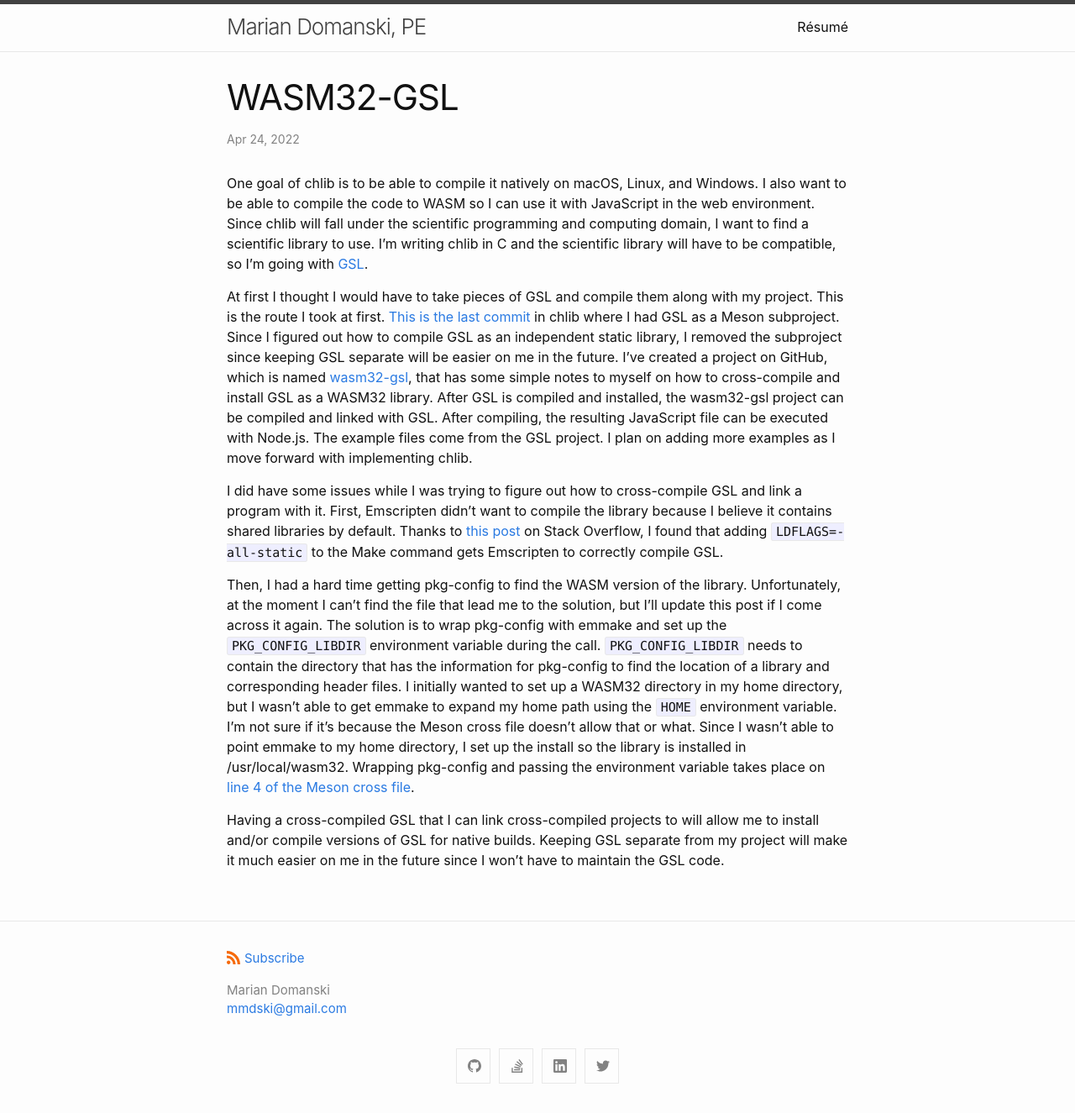
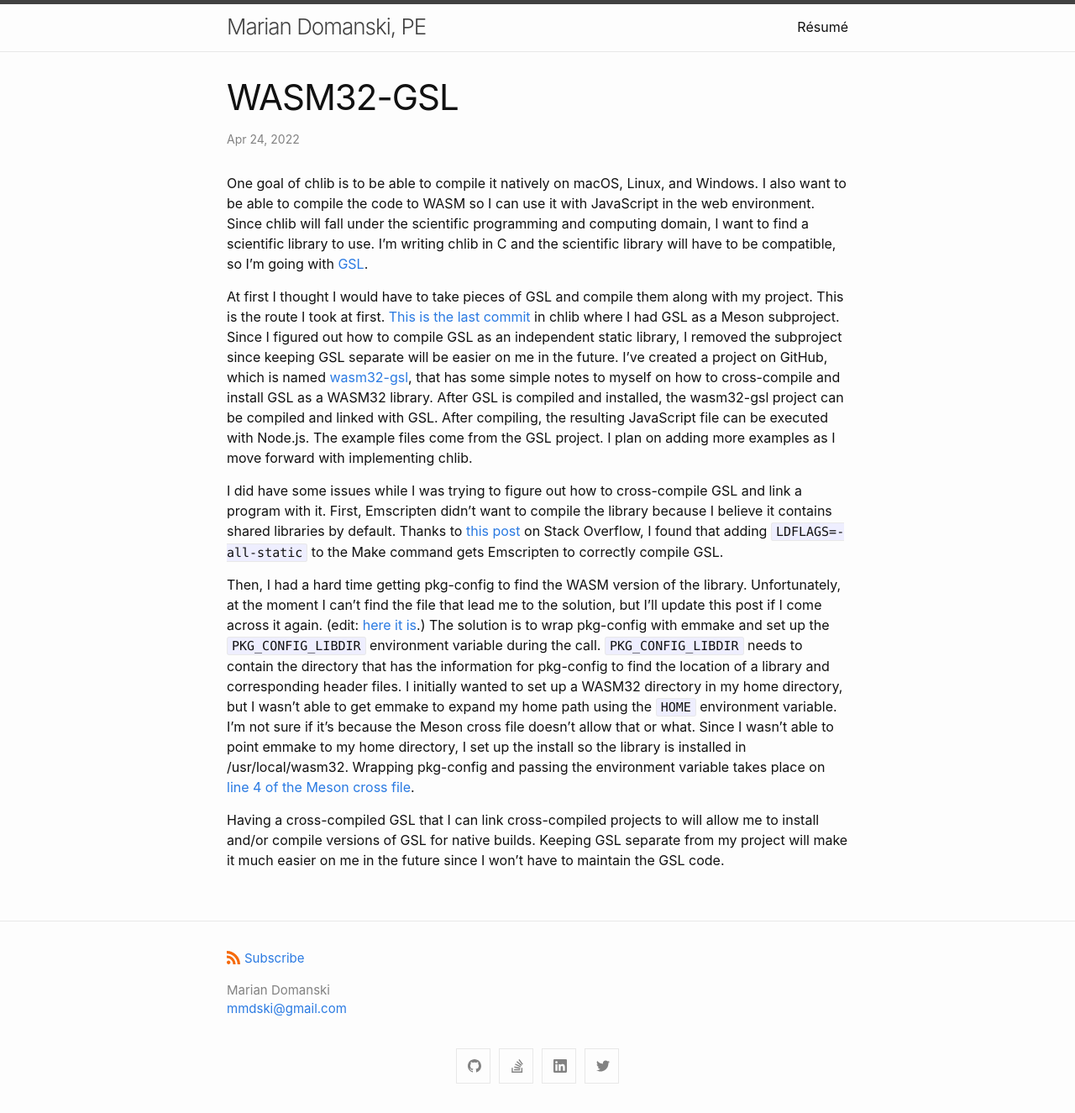
Before and after one commit to mmdski/mmdski.github.io, a Jekyll site: the page built from _posts/2022-04-24-wasm32-gsl.md, in a window 1280 px wide. Shown: the whole page at 84% size. Built offline with Jekyll 4.4.1, drawn with Linux system fonts in a browser that asks for light colours.

```diff
--- a/_posts/2022-04-24-wasm32-gsl.md
+++ b/_posts/2022-04-24-wasm32-gsl.md
@@ -24,7 +24,8 @@ on Stack Overflow, I found that adding `LDFLAGS=-all-static` to the Make command
 GSL.
 
 Then, I had a hard time getting pkg-config to find the WASM version of the library. Unfortunately, at the moment I can't
-find the file that lead me to the solution, but I'll update this post if I come across it again. The solution is to wrap
+find the file that lead me to the solution, but I'll update this post if I come across it again. (edit: [here it
+is](https://github.com/hartenfels/meson-emscripten-example/blob/master/cross/emscripten.cross).) The solution is to wrap
 pkg-config with emmake and set up the `PKG_CONFIG_LIBDIR` environment variable during the call. `PKG_CONFIG_LIBDIR`
 needs to contain the directory that has the information for pkg-config to find the location of a library and
 corresponding header files. I initially wanted to set up a WASM32 directory in my home directory, but I wasn't able to
```
